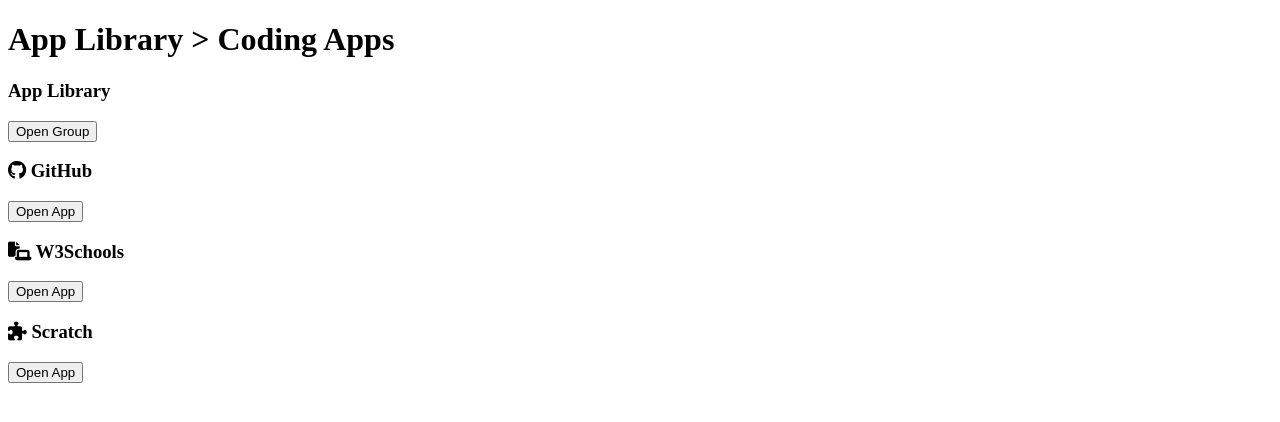
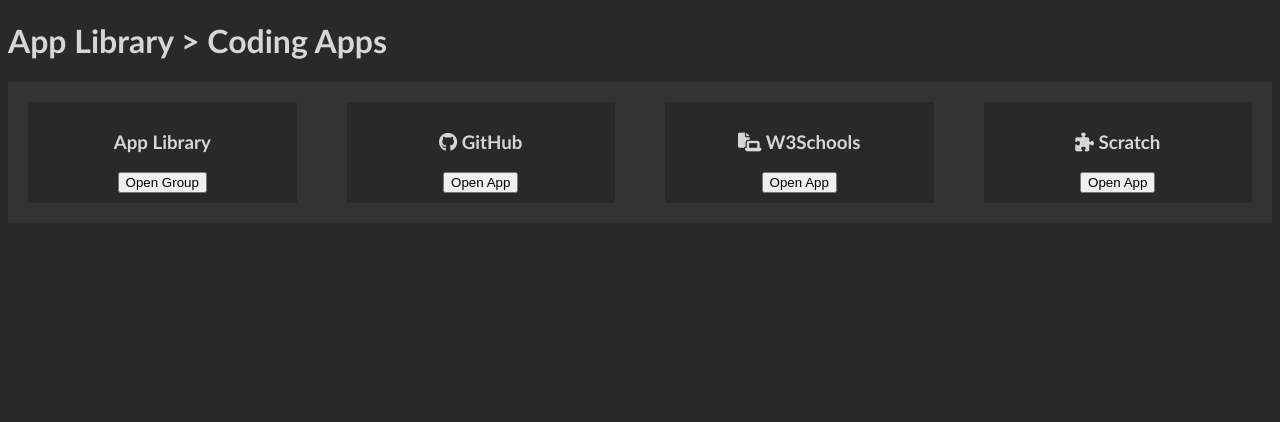
Before and after one commit to unbreadedbread/cloudOS, a plain HTML site: page applibrary/codingapps/index.html in a window 1280 px wide. Drawn offline with Linux system fonts and the light colour scheme; the site is published under a folder, as on GitHub Pages, so addresses that start at the root find nothing.

Commit message:
fix applibrary css
the css stylesheet applies to the applibrary now (broken due to transferring domains)

```diff
--- a/applibrary/codingapps/index.html
+++ b/applibrary/codingapps/index.html
@@ -6,7 +6,7 @@
       rel="stylesheet"
       href="https://cdnjs.cloudflare.com/ajax/libs/font-awesome/6.1.1/css/all.min.css"
     />
-    <link rel="stylesheet" href="/style.css">
+    <link rel="stylesheet" href="../../style.css">
     <meta http-equiv="X-UA-Compatible" content="IE=edge">
     <meta name="viewport" content="width=device-width, initial-scale=1.0">
     <title>App Library - Coding Apps</title>
```
Also changed, not shown: applibrary/index.html (+1 -1 lines).
